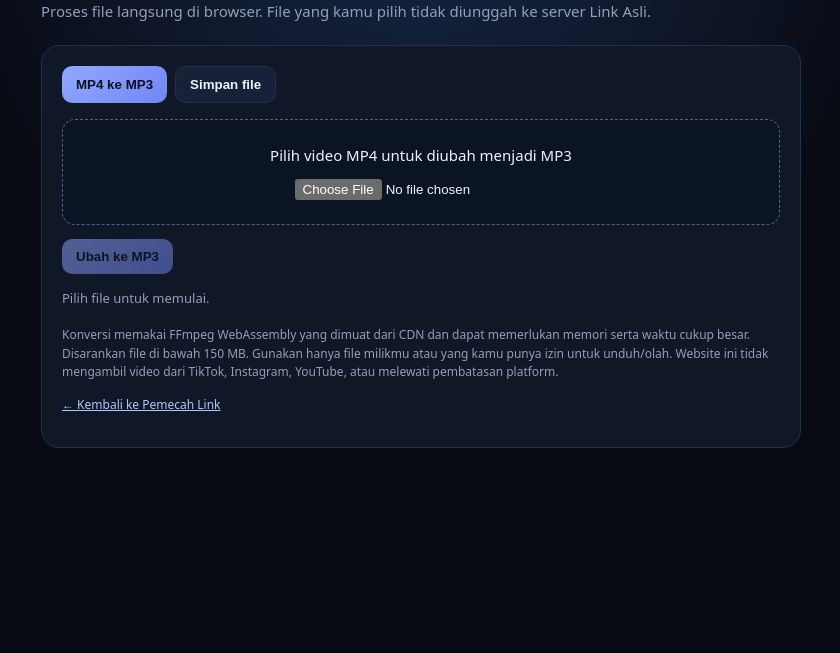
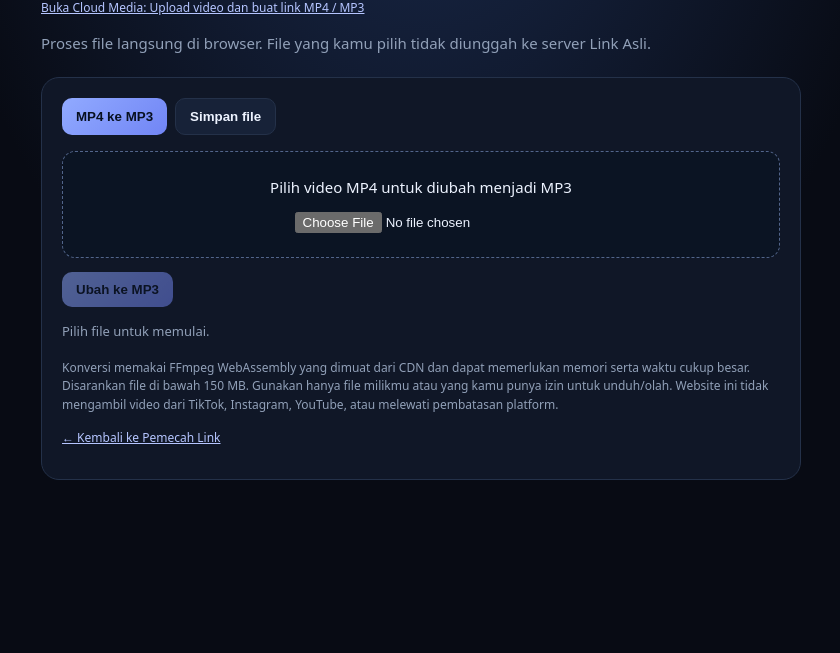
Before and after one commit to makmanmemek/Pemecah-semua-link, a website: page public/media.html in a window 1280 px wide. Shown: the part 147-800 px from the top of the page, without its empty margins (219-1059 px from the left). Drawn offline with Linux system fonts and the light colour scheme.

Commit message:
Link Cloud media tools from media page

```diff
--- a/public/media.html
+++ b/public/media.html
@@ -11,6 +11,7 @@
 <body><main class="wrap">
 <div class="brand">↗ LINK ASLI</div>
 <h1>Download & Konversi Media</h1>
+<p class="note"><a href="/cloud.html">Buka Cloud Media: Upload video dan buat link MP4 / MP3</a></p>
 <p class="muted">Proses file langsung di browser. File yang kamu pilih tidak diunggah ke server Link Asli.</p>
 <div class="panel">
 <div class="tabs"><button class="tab active" id="convertTab" type="button">MP4 ke MP3</button><button class="tab" id="downloadTab" type="button">Simpan file</button></div>
```
